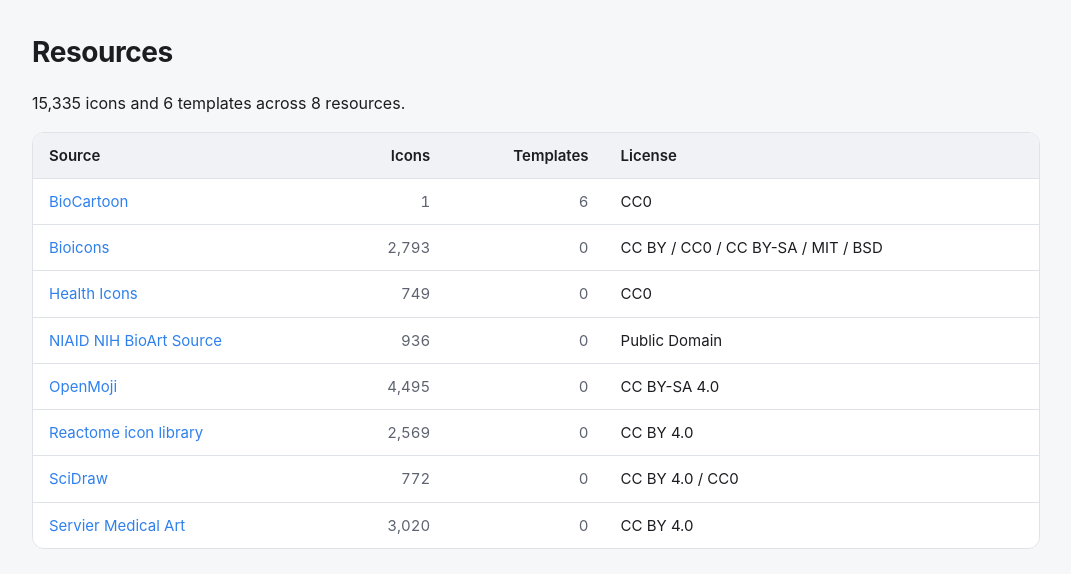
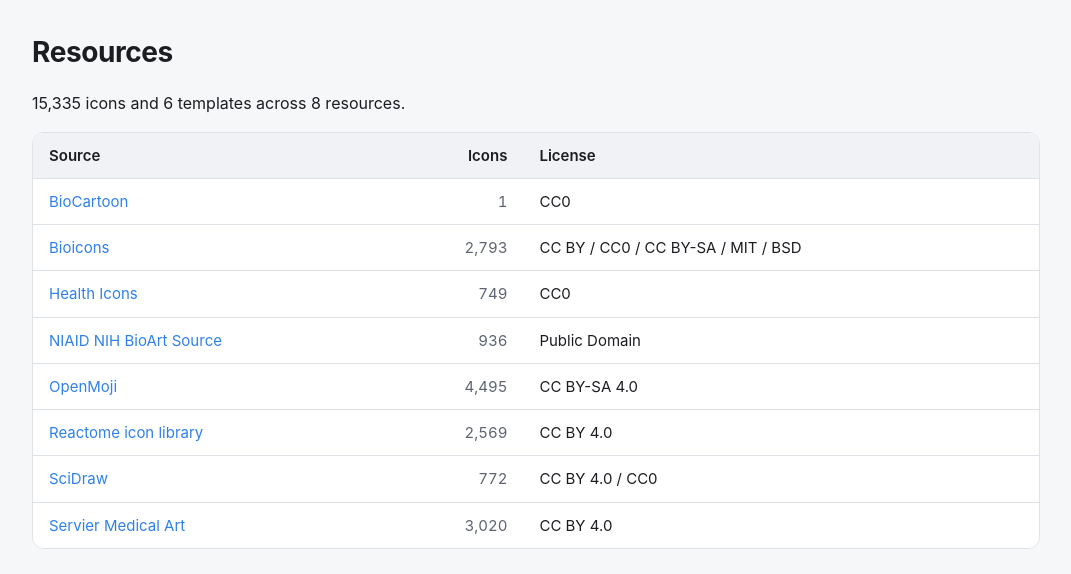
Before and after one commit to josephrich98/biocartoon-app, a website: page site/public/index.html in a window 1280 px wide. Shown: the part 1060-1634 px from the top of the page, without its empty margins (104-1175 px from the left). Drawn offline with Linux system fonts and the light colour scheme.

Commit message:
updated readme

```diff
--- a/site/public/index.html
+++ b/site/public/index.html
@@ -150,16 +150,16 @@
       <p>15,335 icons and 6 templates across 8 resources.</p>
       <div class="table-wrap">
         <table>
-          <thead><tr><th>Source</th><th class="n">Icons</th><th class="n">Templates</th><th>License</th></tr></thead>
+          <thead><tr><th>Source</th><th class="n">Icons</th><th>License</th></tr></thead>
           <tbody>
-            <tr><td><a href="https://www.biocartoon.com">BioCartoon</a></td><td class="n">1</td><td class="n">6</td><td>CC0</td></tr>
-            <tr><td><a href="https://bioicons.com">Bioicons</a></td><td class="n">2,793</td><td class="n">0</td><td>CC BY / CC0 / CC BY-SA / MIT / BSD</td></tr>
-            <tr><td><a href="https://healthicons.org">Health Icons</a></td><td class="n">749</td><td class="n">0</td><td>CC0</td></tr>
-            <tr><td><a href="https://bioart.niaid.nih.gov">NIAID NIH BioArt Source</a></td><td class="n">936</td><td class="n">0</td><td>Public Domain</td></tr>
-            <tr><td><a href="https://openmoji.org">OpenMoji</a></td><td class="n">4,495</td><td class="n">0</td><td>CC BY-SA 4.0</td></tr>
-            <tr><td><a href="https://reactome.org/icon-lib">Reactome icon library</a></td><td class="n">2,569</td><td class="n">0</td><td>CC BY 4.0</td></tr>
-            <tr><td><a href="https://scidraw.io">SciDraw</a></td><td class="n">772</td><td class="n">0</td><td>CC BY 4.0 / CC0</td></tr>
-            <tr><td><a href="https://smart.servier.com">Servier Medical Art</a></td><td class="n">3,020</td><td class="n">0</td><td>CC BY 4.0</td></tr>
+            <tr><td><a href="https://www.biocartoon.com">BioCartoon</a></td><td class="n">1</td><td>CC0</td></tr>
+            <tr><td><a href="https://bioicons.com">Bioicons</a></td><td class="n">2,793</td><td>CC BY / CC0 / CC BY-SA / MIT / BSD</td></tr>
+            <tr><td><a href="https://healthicons.org">Health Icons</a></td><td class="n">749</td><td>CC0</td></tr>
+            <tr><td><a href="https://bioart.niaid.nih.gov">NIAID NIH BioArt Source</a></td><td class="n">936</td><td>Public Domain</td></tr>
+            <tr><td><a href="https://openmoji.org">OpenMoji</a></td><td class="n">4,495</td><td>CC BY-SA 4.0</td></tr>
+            <tr><td><a href="https://reactome.org/icon-lib">Reactome icon library</a></td><td class="n">2,569</td><td>CC BY 4.0</td></tr>
+            <tr><td><a href="https://scidraw.io">SciDraw</a></td><td class="n">772</td><td>CC BY 4.0 / CC0</td></tr>
+            <tr><td><a href="https://smart.servier.com">Servier Medical Art</a></td><td class="n">3,020</td><td>CC BY 4.0</td></tr>
           </tbody>
         </table>
       </div>
```
Also changed, not shown: README.md.
